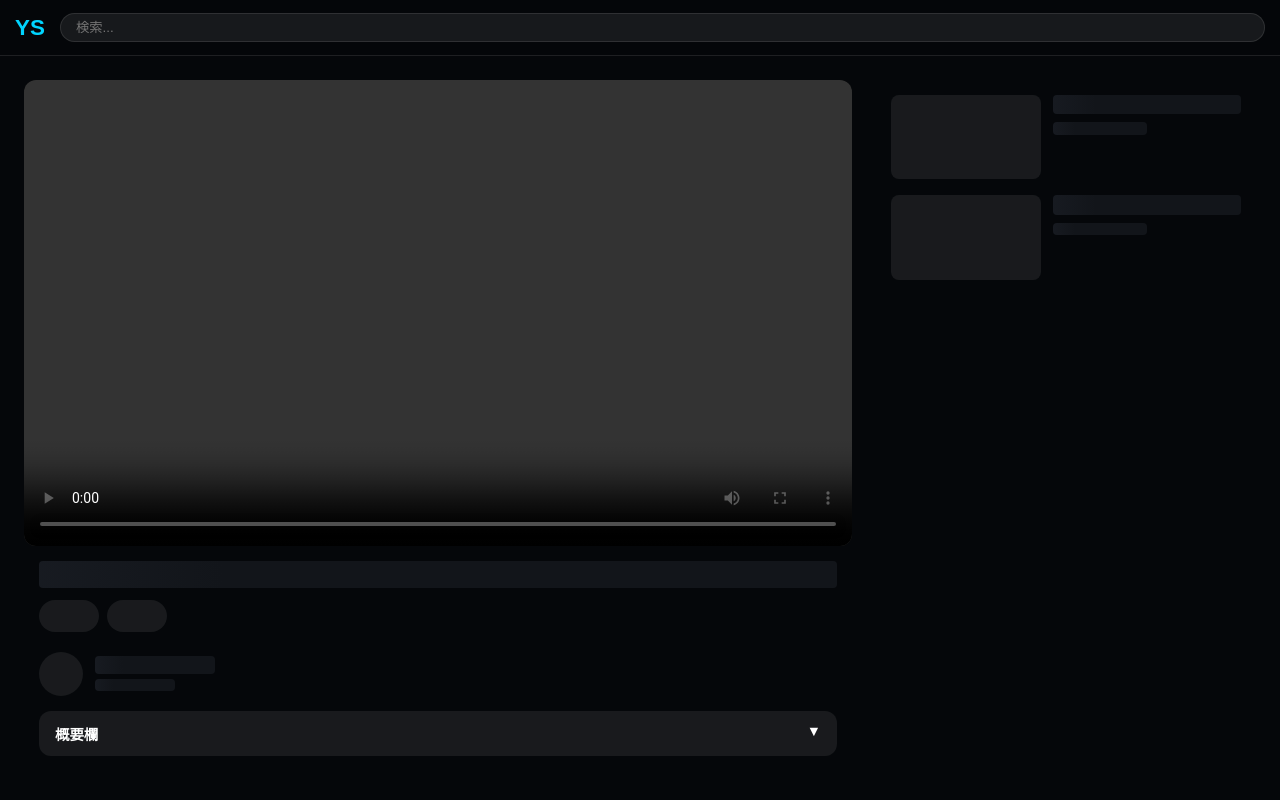
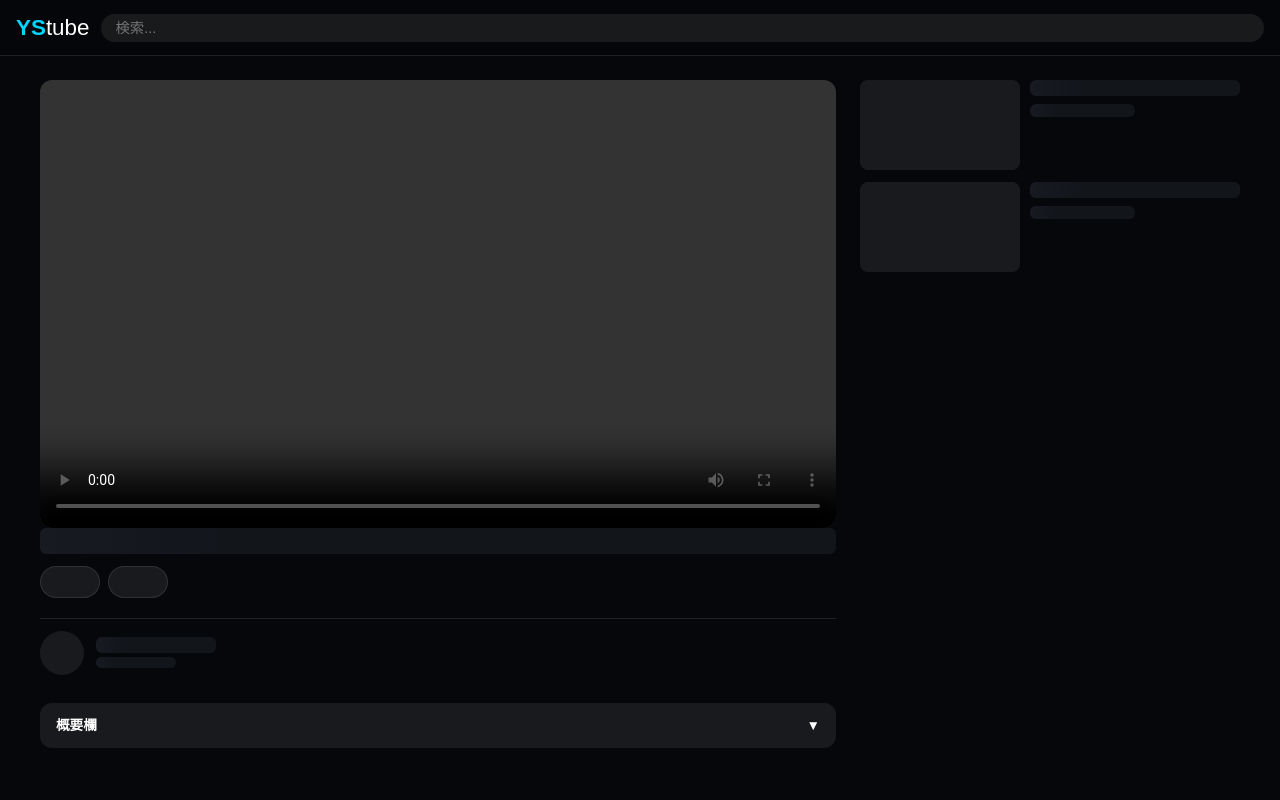
Before and after one commit to yuzubb/ystube, a FastAPI app: template templates/watch.html in a window 1280 px wide. Run offline with FastAPI, Linux system fonts and the light colour scheme; the template is opened without the code that fills it, so the values that code supplies are empty.

Commit message:
Update watch.html

```diff
--- a/templates/watch.html
+++ b/templates/watch.html
@@ -5,6 +5,9 @@
     <meta name="viewport" content="width=device-width, initial-scale=1.0, viewport-fit=cover">
     <title>Watch - YStube</title>
     <style>
+        /* =============================================
+           DESIGN TOKENS
+        ============================================= */
         :root {
             --accent: #00d4ff;
             --bg: #05070a;
@@ -13,112 +16,136 @@
             --text-main: #ffffff;
             --text-sub: #aaaaaa;
             --skeleton-bg: linear-gradient(90deg, #12151a 25%, #1d2129 50%, #12151a 75%);
-            --safe-top: env(safe-area-inset-top);
-            --safe-bottom: env(safe-area-inset-bottom);
+            --header-h: 56px;
+            --safe-top: env(safe-area-inset-top, 0px);
+            --safe-bottom: env(safe-area-inset-bottom, 0px);
         }
 
+        /* RESET */
         * { box-sizing: border-box; -webkit-tap-highlight-color: transparent; margin: 0; padding: 0; }
 
         body {
             background: var(--bg);
             color: var(--text-main);
-            font-family: sans-serif;
+            font-family: 'Hiragino Kaku Gothic ProN', 'Noto Sans JP', sans-serif;
             overflow-x: hidden;
-            -webkit-text-size-adjust: 100%;
+            line-height: 1.6;
         }
-        body.is-ios { font-family: -apple-system, BlinkMacSystemFont, "Segoe UI", sans-serif; }
-        body.is-android { font-family: "Roboto", "Noto Sans JP", sans-serif; }
 
         /* スケルトンアニメーション */
         .skeleton {
             background: var(--skeleton-bg);
             background-size: 200% 100%;
-            animation: skeleton-loading 1.5s infinite;
-            border-radius: 4px;
+            animation: sk-loading 1.5s infinite;
+            border-radius: 6px;
             color: transparent !important;
-            border: none !important;
         }
-        @keyframes skeleton-loading { 0% { background-position: 200% 0; } 100% { background-position: -200% 0; } }
+        @keyframes sk-loading { 0% { background-position: 200% 0; } 100% { background-position: -200% 0; } }
 
-        /* ヘッダー */
+        /* =============================================
+           HEADER
+        ============================================= */
         header {
-            position: sticky; top: 0; z-index: 100; height: calc(56px + var(--safe-top));
-            padding: var(--safe-top) 15px 0;
-            background: rgba(5, 7, 10, 0.95); backdrop-filter: blur(20px); -webkit-backdrop-filter: blur(20px);
+            position: sticky; top: 0; z-index: 1000;
+            height: calc(var(--header-h) + var(--safe-top));
+            padding: var(--safe-top) 16px 0;
+            background: rgba(5, 7, 10, 0.9);
+            backdrop-filter: blur(20px); -webkit-backdrop-filter: blur(20px);
             display: flex; align-items: center; border-bottom: 1px solid var(--border);
+            gap: 12px;
         }
         .logo { color: var(--accent); font-weight: 900; text-decoration: none; font-size: 1.4rem; flex-shrink: 0; }
-        .search-container { flex: 1; margin-left: 15px; }
-        .search-input { width: 100%; background: var(--panel); border: 1px solid var(--border); border-radius: 20px; padding: 6px 15px; color: white; outline: none; }
+        .logo span { color: #fff; font-weight: 300; }
+        .search-wrap { flex: 1; display: flex; align-items: center; background: var(--panel); border-radius: 20px; padding: 6px 14px; }
+        .search-input { width: 100%; background: transparent; border: none; color: white; outline: none; font-size: 0.9rem; }
 
-        /* レイアウト構成 */
-        .container { display: flex; flex-direction: column; }
+        /* =============================================
+           LAYOUT
+        ============================================= */
+        .app-container { display: flex; flex-direction: column; width: 100%; }
+
         @media (min-width: 1024px) {
-            .container {
-                display: grid; grid-template-columns: 1fr 380px; gap: 24px;
-                padding: 24px; max-width: 1600px; margin: 0 auto;
+            .app-container {
+                display: grid;
+                grid-template-columns: 1fr 380px;
+                gap: 24px;
+                padding: 24px 40px;
+                max-width: 1800px;
+                margin: 0 auto;
             }
         }
 
-        /* プレイヤーエリア */
         #video-viewport {
             width: 100%; aspect-ratio: 16/9; background: #000;
-            position: sticky; top: calc(56px + var(--safe-top)); z-index: 50;
+            position: sticky; top: calc(var(--header-h) + var(--safe-top)); z-index: 500;
         }
-        @media (min-width: 1024px) { #video-viewport { position: relative; top: 0; border-radius: 12px; overflow: hidden; } }
+        @media (min-width: 1024px) {
+            #video-viewport { position: relative; top: 0; border-radius: 12px; overflow: hidden; z-index: 1; }
+        }
         video { width: 100%; height: 100%; object-fit: contain; }
 
-        /* コンテンツ情報 */
-        .main-info { padding: 15px; padding-bottom: calc(15px + var(--safe-bottom)); }
-        .v-title { font-size: 1.2rem; font-weight: bold; line-height: 1.4; margin-bottom: 12px; min-height: 1.4em; }
+        /* =============================================
+           MAIN INFO
+        ============================================= */
+        .main-info { padding: 16px; }
+        @media (min-width: 1024px) { .main-info { padding: 0; } }
 
-        .q-bar { display: flex; gap: 8px; margin: 12px 0; overflow-x: auto; padding-bottom: 5px; }
+        .v-title { font-size: 1.15rem; font-weight: bold; margin-bottom: 12px; line-height: 1.4; }
+
+        .q-bar { display: flex; gap: 8px; margin-bottom: 16px; overflow-x: auto; padding-bottom: 4px; }
+        .q-bar::-webkit-scrollbar { display: none; }
         .q-btn {
             background: var(--panel); border: 1px solid var(--border); color: white;
-            padding: 8px 16px; border-radius: 20px; font-size: 13px; white-space: nowrap; cursor: pointer;
+            padding: 8px 16px; border-radius: 20px; font-size: 12px; white-space: nowrap; cursor: pointer;
         }
-        .q-btn.active { background: #fff; color: #000; font-weight: bold; }
+        .q-btn.active { background: var(--accent); color: #000; font-weight: bold; border-color: var(--accent); }
 
-        .author-row { display: flex; align-items: center; gap: 12px; margin: 15px 0; }
-        .c-icon { width: 44px; height: 44px; border-radius: 50%; background: var(--panel); background-size: cover; flex-shrink: 0; }
-        .c-name { font-weight: bold; font-size: 1rem; }
-        .c-subs { font-size: 0.8rem; color: var(--text-sub); margin-top: 2px; }
+        /* チャンネルセクション */
+        .author-row { display: flex; align-items: center; gap: 12px; padding: 12px 0; border-top: 1px solid var(--border); }
+        .c-icon { width: 44px; height: 44px; border-radius: 50%; background: var(--panel); background-size: cover; flex-shrink: 0; transition: opacity 0.2s; }
+        .c-icon:hover { opacity: 0.8; }
+        .c-info { flex: 1; }
+        .c-name { font-weight: bold; font-size: 0.95rem; transition: color 0.2s; }
+        .c-name:hover { color: var(--accent); }
+        .c-subs { font-size: 0.75rem; color: var(--text-sub); }
 
-        .expand-box { background: var(--panel); border-radius: 12px; margin-top: 15px; overflow: hidden; }
-        .expand-head { padding: 12px 16px; display: flex; justify-content: space-between; font-size: 0.9rem; cursor: pointer; font-weight: bold; }
-        .expand-content { padding: 0 16px 16px; font-size: 0.85rem; display: none; white-space: pre-wrap; line-height: 1.5; }
+        .expand-box { background: var(--panel); border-radius: 12px; margin-top: 16px; overflow: hidden; }
+        .expand-head { padding: 12px 16px; display: flex; justify-content: space-between; font-size: 0.85rem; cursor: pointer; font-weight: bold; }
+        .expand-content { padding: 0 16px 16px; font-size: 0.85rem; display: none; white-space: pre-wrap; color: var(--text-sub); }
         .expand-content.open { display: block; }
 
-        /* 関連動画 */
-        .related-item { display: flex; gap: 12px; margin-bottom: 16px; text-decoration: none; color: inherit; }
-        .r-thumb { width: 150px; aspect-ratio: 16/9; border-radius: 8px; object-fit: cover; background: var(--panel); flex-shrink: 0; }
-        .r-title { font-size: 0.9rem; font-weight: 600; line-height: 1.3; margin-bottom: 4px; display: -webkit-box; -webkit-line-clamp: 2; -webkit-box-orient: vertical; overflow: hidden; }
-        .r-meta { font-size: 0.75rem; color: var(--text-sub); }
+        /* =============================================
+           RELATED VIDEOS
+        ============================================= */
+        #related-box { padding: 0 16px 100px; }
+        @media (min-width: 1024px) { #related-box { padding: 0; } }
 
-        /* スクロールバー（PC用） */
-        @media (hover: hover) {
-            ::-webkit-scrollbar { width: 8px; }
-            ::-webkit-scrollbar-thumb { background: #333; border-radius: 4px; }
-        }
+        .related-item { display: flex; gap: 10px; margin-bottom: 12px; text-decoration: none; color: inherit; transition: opacity 0.2s; }
+        .related-item:hover { opacity: 0.8; }
+        .r-thumb-wrap { width: 160px; aspect-ratio: 16/9; border-radius: 8px; overflow: hidden; flex-shrink: 0; background: var(--panel); }
+        .r-thumb { width: 100%; height: 100%; object-fit: cover; }
+        .r-info { flex: 1; }
+        .r-title { font-size: 0.85rem; font-weight: 600; line-height: 1.3; margin-bottom: 4px; display: -webkit-box; -webkit-line-clamp: 2; -webkit-box-orient: vertical; overflow: hidden; }
+        .r-meta { font-size: 0.7rem; color: var(--text-sub); }
     </style>
 </head>
 <body>
 
 <header>
-    <a href="/" class="logo">YS</a>
-    <div class="search-container">
+    <a href="/" class="logo">YS<span>tube</span></a>
+    <div class="search-wrap">
         <input type="search" class="search-input" placeholder="検索...">
     </div>
 </header>
 
-<div class="container">
-    <div class="player-wrapper">
+<div class="app-container">
+    <div class="player-section">
         <div id="video-viewport" class="skeleton">
             <video id="main-video" playsinline controls autoplay></video>
         </div>
 
         <main class="main-info">
-            <h1 id="v-title" class="v-title skeleton">Loading Title...</h1>
+            <h1 id="v-title" class="v-title skeleton">Loading Video Title...</h1>
 
             <div id="q-bar" class="q-bar">
                 <div class="q-btn skeleton" style="width:60px; height:32px;"></div>
@@ -126,10 +153,14 @@
             </div>
 
             <div class="author-row">
-                <div id="c-icon" class="c-icon skeleton"></div>
-                <div>
-                    <div id="c-name" class="c-name skeleton" style="width:120px; height:1.1rem;"></div>
-                    <div id="c-subs" class="c-subs skeleton" style="width:80px; height:0.8rem; margin-top:5px;"></div>
+                <a id="c-link-icon" href="#" style="text-decoration: none;">
+                    <div id="c-icon" class="c-icon skeleton"></div>
+                </a>
+                <div class="c-info">
+                    <a id="c-link-name" href="#" style="text-decoration: none; color: inherit;">
+                        <div id="c-name" class="c-name skeleton" style="width:120px; height:1rem; margin-bottom:4px;"></div>
+                    </a>
+                    <div id="c-subs" class="c-subs skeleton" style="width:80px; height:0.7rem;"></div>
                 </div>
             </div>
 
@@ -137,14 +168,14 @@
                 <div class="expand-head" onclick="document.getElementById('v-desc').classList.toggle('open')">
                     概要欄 <span>▼</span>
                 </div>
-                <div id="v-desc" class="expand-content skeleton" style="height:60px; margin:10px;"></div>
+                <div id="v-desc" class="expand-content"></div>
             </div>
         </main>
     </div>
 
-    <aside id="related-box" style="padding: 15px;">
-        <div class="related-item"><div class="r-thumb skeleton"></div><div style="flex:1;"><div class="skeleton" style="height:1.2rem; margin-bottom:8px;"></div><div class="skeleton" style="height:0.8rem; width:50%;"></div></div></div>
-        <div class="related-item"><div class="r-thumb skeleton"></div><div style="flex:1;"><div class="skeleton" style="height:1.2rem; margin-bottom:8px;"></div><div class="skeleton" style="height:0.8rem; width:50%;"></div></div></div>
+    <aside id="related-box">
+        <div class="related-item"><div class="r-thumb-wrap skeleton"></div><div class="r-info"><div class="skeleton" style="height:1rem; margin-bottom:8px;"></div><div class="skeleton" style="height:0.8rem; width:50%;"></div></div></div>
+        <div class="related-item"><div class="r-thumb-wrap skeleton"></div><div class="r-info"><div class="skeleton" style="height:1rem; margin-bottom:8px;"></div><div class="skeleton" style="height:0.8rem; width:50%;"></div></div></div>
     </aside>
 </div>
 
@@ -152,90 +183,82 @@
     const vId = "{{ video_id }}";
     const video = document.getElementById('main-video');
 
-    function detectDevice() {
-        const ua = navigator.userAgent.toLowerCase();
-        if (ua.indexOf('iphone') > -1 || ua.indexOf('ipad') > -1) document.body.classList.add('is-ios');
-        if (ua.indexOf('android') > -1) document.body.classList.add('is-android');
-    }
-
     async function init() {
-        detectDevice();
         try {
-            // 1. 基本情報の取得
+            // 1. 詳細情報の取得
             const res = await fetch(`/api/details/${vId}`);
             const data = await res.json();
 
-            // タイトル
-            const titleEl = document.getElementById('v-title');
-            titleEl.innerText = data.title;
-            titleEl.classList.remove('skeleton');
+            // タイトル設定
+            document.getElementById('v-title').innerText = data.title;
+            document.getElementById('v-title').classList.remove('skeleton');
 
-            // チャンネル情報
-            const cName = document.getElementById('c-name');
-            cName.innerText = data.author.name;
-            cName.classList.remove('skeleton');
+            // チャンネル情報の動的リンク設定
+            const channelId = data.author.id || data.author.externalId;
+            const channelUrl = `/channel/${channelId}`;
+            document.getElementById('c-link-icon').href = channelUrl;
+            document.getElementById('c-link-name').href = channelUrl;
 
-            const cSubs = document.getElementById('c-subs');
-            cSubs.innerText = data.author.subscribers;
-            cSubs.classList.remove('skeleton');
+            document.getElementById('c-name').innerText = data.author.name;
+            document.getElementById('c-name').classList.remove('skeleton');
 
-            const cIcon = document.getElementById('c-icon');
+            document.getElementById('c-subs').innerText = data.author.subscribers;
+            document.getElementById('c-subs').classList.remove('skeleton');
+
             if (data.author.thumbnail) {
-                cIcon.style.backgroundImage = `url(${data.author.thumbnail})`;
+                document.getElementById('c-icon').style.backgroundImage = `url(${data.author.thumbnail})`;
             }
-            cIcon.classList.remove('skeleton');
+            document.getElementById('c-icon').classList.remove('skeleton');
 
-            // 概要欄
             const vDesc = document.getElementById('v-desc');
-            vDesc.innerText = data.description.text;
-            vDesc.classList.remove('skeleton');
+            vDesc.innerText = data.description?.text || "説明はありません。";
 
-            // 2. ストリーム（画質ボタン）の取得
+            // 2. ストリーム（画質）情報の取得
             const sRes = await fetch(`/api/stream/${vId}`);
             const sData = await sRes.json();
             const qBar = document.getElementById('q-bar');
             qBar.innerHTML = '';
 
-            const formats = sData.formats.filter(f => f.resolution || f.qualityLabel);
-            formats.forEach((f, idx) => {
+            const formats = (sData.formats || []).filter(f => f.resolution || f.qualityLabel);
+            formats.forEach((f) => {
                 const b = document.createElement('button');
                 b.className = 'q-btn' + (f.itag == 18 ? ' active' : '');
                 b.innerText = f.resolution || f.qualityLabel;
                 b.onclick = () => {
-                    const t = video.currentTime;
+                    const currentTime = video.currentTime;
                     document.querySelectorAll('.q-btn').forEach(btn => btn.classList.remove('active'));
                     b.classList.add('active');
                     video.src = f.url;
-                    video.currentTime = t;
+                    video.currentTime = currentTime;
                     video.play();
                 };
                 qBar.appendChild(b);
             });
 
-            const initialVideo = formats.find(f => f.itag == 18) || formats[0];
-            if (initialVideo) {
-                video.src = initialVideo.url;
-                video.onloadeddata = () => {
-                    document.getElementById('video-viewport').classList.remove('skeleton');
-                };
+            const initial = formats.find(f => f.itag == 18) || formats[0];
+            if (initial) {
+                video.src = initial.url;
+                video.onloadeddata = () => document.getElementById('video-viewport').classList.remove('skeleton');
             }
 
-            // 3. 関連動画
-            if (data["Related-videos"]) {
+            // 3. 関連動画の描画
+            if (data["Related-videos"]?.relatedVideos) {
                 const rb = document.getElementById('related-box');
                 rb.innerHTML = data["Related-videos"].relatedVideos.map(rv => `
                     <a href="/watch?v=${rv.videoId}" class="related-item">
-                        <img src="${rv.thumbnail}" class="r-thumb" loading="lazy">
-                        <div style="flex:1;">
+                        <div class="r-thumb-wrap">
+                            <img src="${rv.thumbnail}" class="r-thumb" loading="lazy">
+                        </div>
+                        <div class="r-info">
                             <div class="r-title">${rv.title}</div>
-                            <div class="r-meta">${rv.channelName || 'YouTube'}</div>
+                            <div class="r-meta">${rv.channelName || 'YouTube'}<br>${rv.viewCount || ''}</div>
                         </div>
                     </a>
                 `).join('');
             }
 
         } catch (e) {
-            console.error("Initialization failed:", e);
+            console.error("Load failed", e);
         }
     }
 
```
